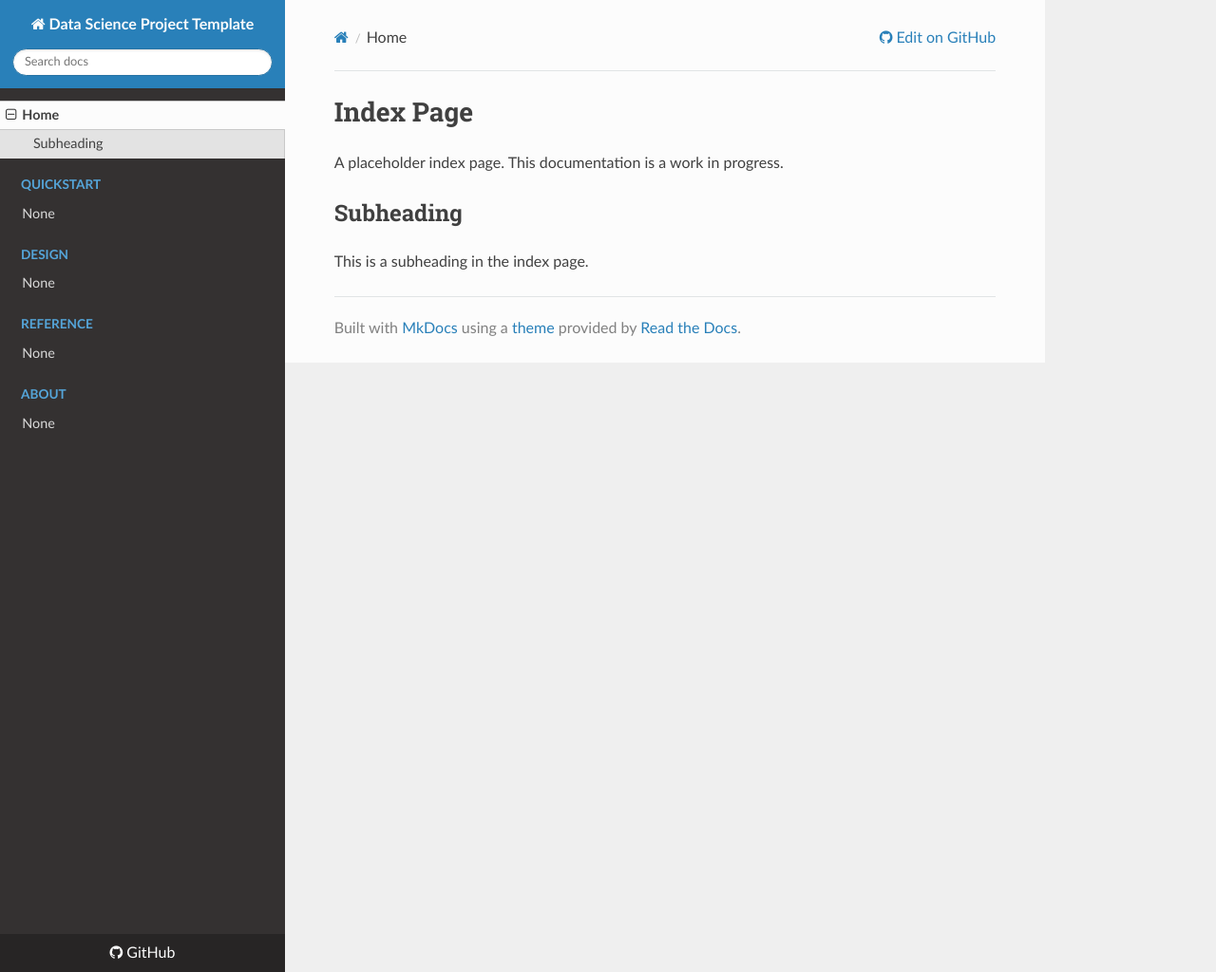
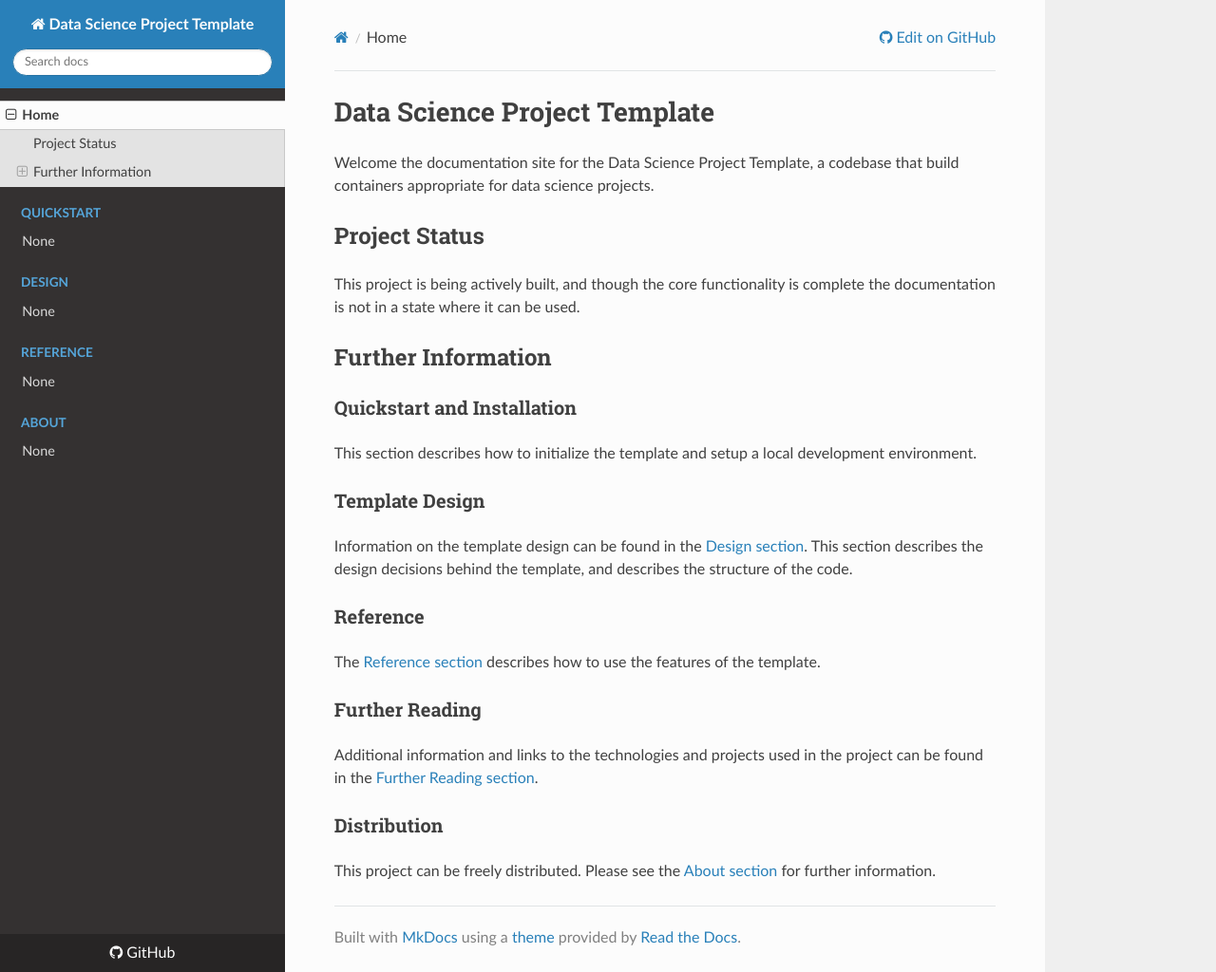
Before and after one commit to mark-curran/data-science-project-template, an MkDocs documentation site: the page built from docs/docs/index.md, in a window 1280 px wide and 1024 px high. Shown: the whole window at 95% size. Built offline with MkDocs 1.6.1, drawn with Linux system fonts in a browser that asks for light colours; nearby versions of some CDN libraries.

Commit message:
Update index page.

```diff
--- a/docs/docs/index.md
+++ b/docs/docs/index.md
@@ -1,7 +1,32 @@
-# Index Page
+# Data Science Project Template
 
-A placeholder index page. This documentation is a work in progress.
+Welcome the documentation site for the Data Science Project Template, a codebase
+that build containers appropriate for data science projects.
 
-## Subheading
+## Project Status
 
-This is a subheading in the index page.
+This project is being actively built, and though the core functionality is complete the
+documentation is not in a state where it can be used.
+
+## Further Information
+
+### Quickstart and Installation
+
+This section describes how to initialize the template and setup a local development environment.
+
+### Template Design
+
+Information on the template design can be found in the [Design section](design/design.md). This section describes the design decisions
+behind the template, and describes the structure of the code.
+
+### Reference
+
+The [Reference section](reference/reference.md) describes how to use the features of the template.
+
+### Further Reading
+
+Additional information and links to the technologies and projects used in the project can be found in the [Further Reading section](further_reading/further_reading.md).
+
+### Distribution
+
+This project can be freely distributed. Please see the [About section](about/about.md) for further information.
```
